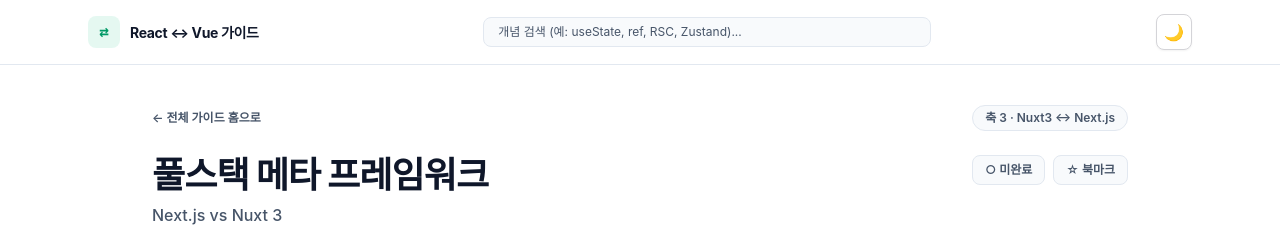
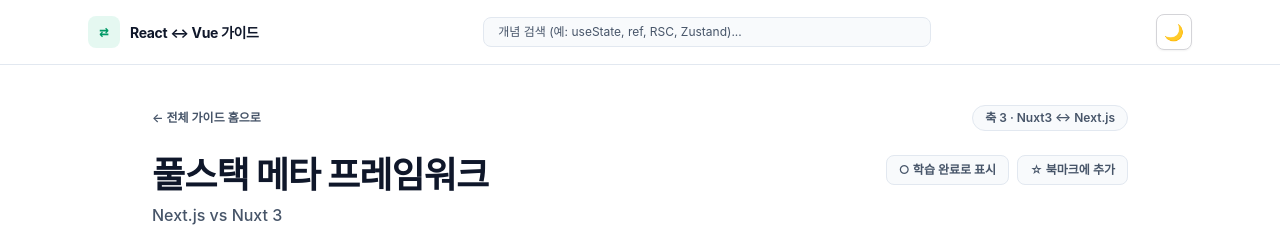
Before and after one commit to heo-mk/react-vue-trans-01-next-ver, a Next.js app: page /nuxt-next/rendering-modes in a window 1280 px wide. Shown: the top 245 px of the page. Built offline with nearby package versions, Linux system fonts and the light colour scheme.

Commit message:
Modify 학습 완료 및 북마크 버튼 명칭 수정

```diff
--- a/app/page.tsx
+++ b/app/page.tsx
@@ -53,7 +53,7 @@
           </ul>
         </section>
 
-        {/* Phase 5: 학습 진도 & 즐겨찾기 대시보드 */}
+        {/* Phase 5: 학습 진도 & 북마크 대시보드 */}
         <ProgressDashboard />
 
         {/* 3대 전환 학습 축 목록 */}
--- a/components/ProgressDashboard.tsx
+++ b/components/ProgressDashboard.tsx
@@ -85,7 +85,7 @@
                 : 'text-[var(--text-secondary)] hover:text-[var(--text-primary)]'
               }`}
           >
-            즐겨찾기 ({favoritesCount})
+            북마크 ({favoritesCount})
           </button>
         </div>
       </div>
@@ -124,7 +124,7 @@
                           </span>
                         )}
                         {isFav && (
-                          <span title="즐겨찾기" className="text-amber-500">
+                          <span title="북마크" className="text-amber-500">
                             ★
                           </span>
                         )}
@@ -199,7 +199,7 @@
           </div>
         ) : (
           <div className="py-8 text-center text-xs text-[var(--text-secondary)]">
-            해당하는 개념이 없습니다. 개념 상세 페이지에서 완료 또는 즐겨찾기를
+            해당하는 개념이 없습니다. 개념 상세 페이지에서 완료 또는 북마크를
             눌러보세요!
           </div>
         )}
--- a/components/content/ConceptView.tsx
+++ b/components/content/ConceptView.tsx
@@ -54,28 +54,27 @@
             )}
           </div>
 
-          {/* 읽음 및 즐겨찾기 인터랙션 */}
-          <div className="flex shrink-0 items-center gap-2">
+          {/* 읽음 및 북마크 인터랙션 */}
+          <div className="flex flex-wrap items-center gap-2 shrink-0">
             <button
               onClick={() => toggleReadConcept(concept.slug)}
               type="button"
-              className={`inline-flex cursor-pointer items-center gap-1.5 rounded-lg px-3 py-1.5 text-xs font-semibold transition-colors ${isRead
+              className={`inline-flex cursor-pointer items-center justify-center gap-1.5 whitespace-nowrap rounded-lg px-3 py-1.5 text-xs font-semibold transition-colors ${isRead
                   ? 'bg-emerald-500 text-white shadow-xs'
                   : 'border border-[var(--border-subtle)] bg-[var(--bg-secondary)] text-[var(--text-secondary)] hover:bg-[var(--bg-primary)] hover:text-[var(--text-primary)]'
                 }`}
             >
-              {isRead ? '✓ 학습 완료' : '○ 미완료'}
+              {isRead ? '✓ 완료 취소' : '○ 학습 완료로 표시'}
             </button>
             <button
               onClick={() => toggleFavorite(concept.slug)}
               type="button"
-              className={`inline-flex cursor-pointer items-center gap-1.5 rounded-lg px-3 py-1.5 text-xs font-semibold transition-colors ${isFav
+              className={`inline-flex cursor-pointer items-center justify-center gap-1.5 whitespace-nowrap rounded-lg px-3 py-1.5 text-xs font-semibold transition-colors ${isFav
                   ? 'bg-amber-500 text-white shadow-xs'
                   : 'border border-[var(--border-subtle)] bg-[var(--bg-secondary)] text-[var(--text-secondary)] hover:bg-[var(--bg-primary)] hover:text-[var(--text-primary)]'
                 }`}
-              aria-label="즐겨찾기 토글"
             >
-              {isFav ? '★ 즐겨찾기' : '☆ 북마크'}
+              {isFav ? '★ 북마크 해제' : '☆ 북마크에 추가'}
             </button>
           </div>
         </div>
```
